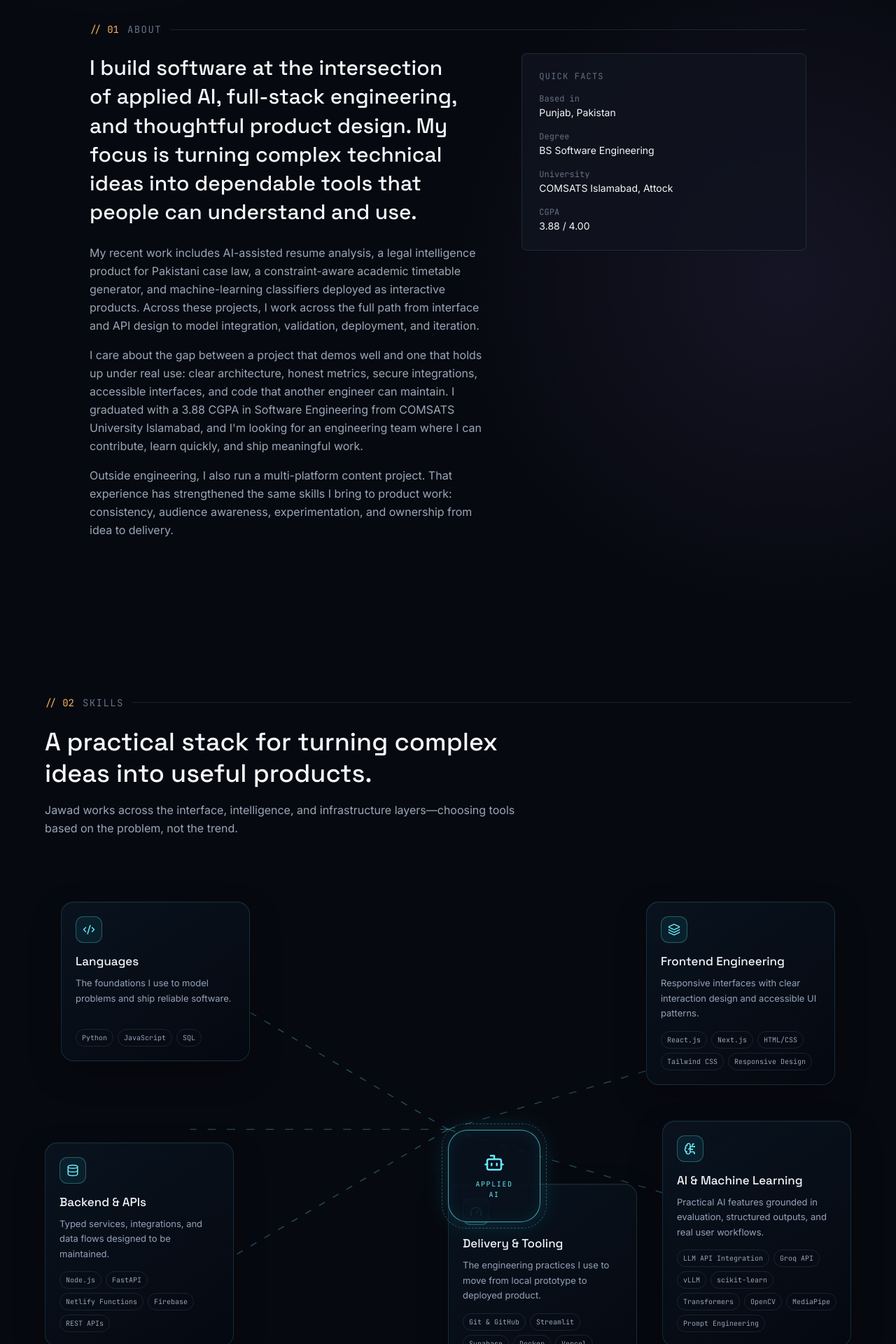
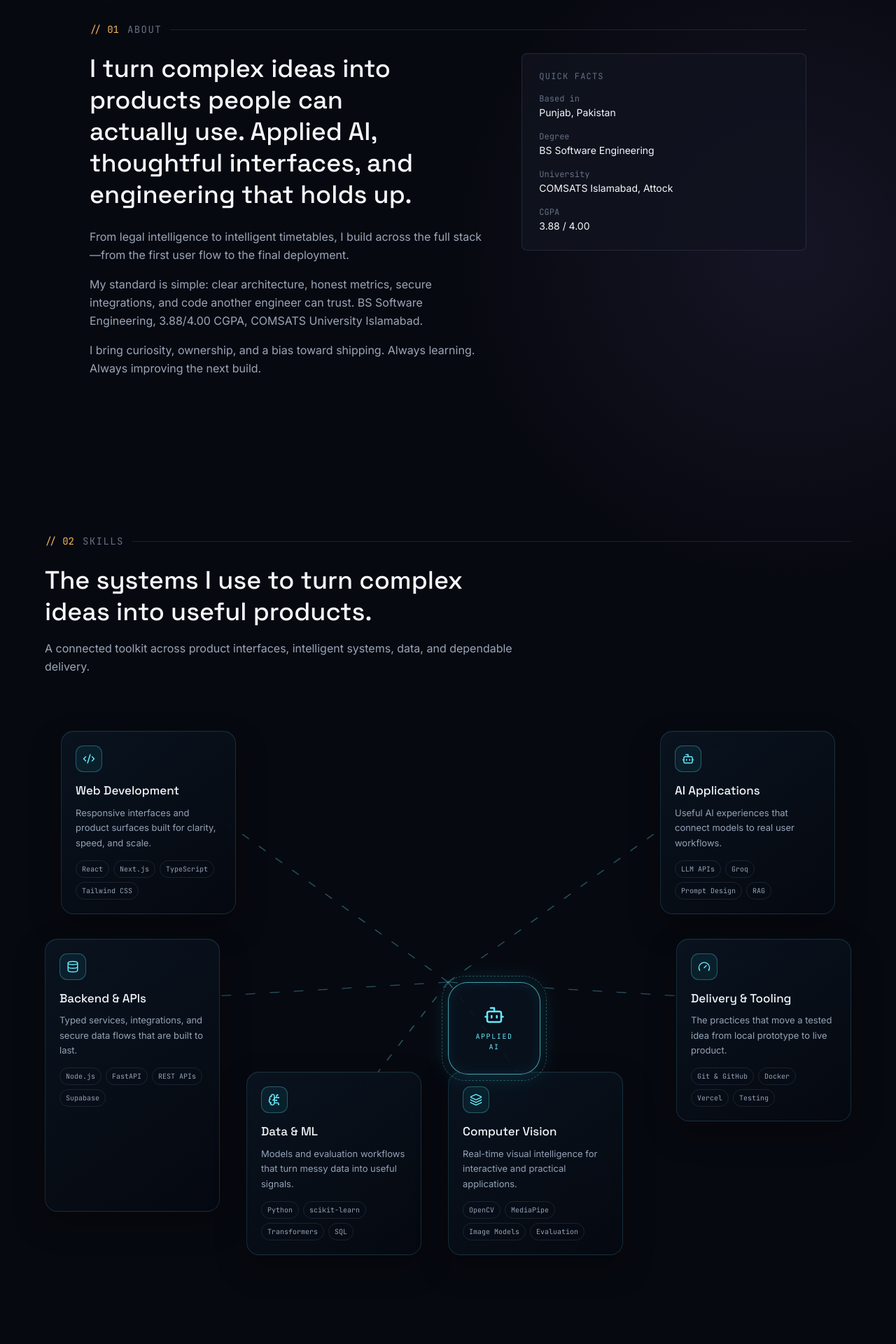
Before and after one commit to LostxSoul01/Jawad_Portfolio, a Next.js app: page / in a window 1280 px wide. Shown: the part 880-2800 px from the top of the page at 70% size. Built offline with nearby package versions, Linux system fonts and the light colour scheme.

Commit message:
feat: refine skills network and about section

```diff
--- a/src/app/globals.css
+++ b/src/app/globals.css
@@ -300,3 +300,22 @@ body::after {
 @media (prefers-reduced-motion: reduce) {
   .tech-background__signals line, .tech-background__orb, .tech-background__node, .skills-network__lines line, .skills-network__core-ring { animation: none; }
 }
+
+/* Six-node capability map: spacious desktop geometry inspired by the reference composition. */
+.skills-network { min-height: 780px; }
+.skills-network__lines { inset: 0; height: 100%; }
+.skills-network__lines path { fill: none; stroke: rgba(103, 232, 249, 0.34); stroke-width: 0.16; stroke-dasharray: 1.2 1.8; animation: signal-flow 5.5s linear infinite; }
+.skills-node { width: min(250px, 24%); }
+.skills-node--1 { left: 2%; top: 4%; }
+.skills-node--2 { right: 2%; top: 4%; }
+.skills-node--3 { left: 0; top: 42%; }
+.skills-node--4 { left: 25%; bottom: 0; }
+.skills-node--5 { right: 25%; bottom: 0; transform: none; }
+.skills-node--5:hover { transform: translateY(-7px); }
+.skills-node--6 { right: 0; top: 42%; }
+
+@media (max-width: 767px) {
+  .skills-network { min-height: auto; }
+  .skills-node--1, .skills-node--2, .skills-node--3, .skills-node--4, .skills-node--5, .skills-node--6 { position: static; width: auto; transform: none; }
+  .skills-node--5:hover { transform: translateY(-7px); }
+}
--- a/src/components/About.tsx
+++ b/src/components/About.tsx
@@ -23,34 +23,22 @@ export default function About() {
             viewport={{ once: true, margin: "-80px" }}
             transition={{ duration: 0.6 }}
           >
-            <p className="font-display text-2xl sm:text-3xl leading-snug text-text-primary text-balance">
-              I build software at the intersection of applied AI, full-stack
-              engineering, and thoughtful product design. My focus is turning
-              complex technical ideas into dependable tools that people can
-              understand and use.
+            <p className="font-display text-3xl sm:text-4xl leading-tight text-text-primary text-balance">
+              I turn complex ideas into products people can actually use.
+              Applied AI, thoughtful interfaces, and engineering that holds up.
             </p>
             <p className="mt-6 text-text-muted leading-relaxed">
-              My recent work includes AI-assisted resume analysis, a legal
-              intelligence product for Pakistani case law, a constraint-aware
-              academic timetable generator, and machine-learning classifiers
-              deployed as interactive products. Across these projects, I work
-              across the full path from interface and API design to model
-              integration, validation, deployment, and iteration.
+              From legal intelligence to intelligent timetables, I build across
+              the full stack—from the first user flow to the final deployment.
             </p>
             <p className="mt-4 text-text-muted leading-relaxed">
-              I care about the gap between a project that demos well and one
-              that holds up under real use: clear architecture, honest metrics,
-              secure integrations, accessible interfaces, and code that another
-              engineer can maintain. I graduated with a 3.88 CGPA in Software
-              Engineering from COMSATS University Islamabad, and I&apos;m looking
-              for an engineering team where I can contribute, learn quickly,
-              and ship meaningful work.
+              My standard is simple: clear architecture, honest metrics, secure
+              integrations, and code another engineer can trust. BS Software
+              Engineering, 3.88/4.00 CGPA, COMSATS University Islamabad.
             </p>
             <p className="mt-4 text-text-muted leading-relaxed">
-              Outside engineering, I also run a multi-platform content
-              project. That experience has strengthened the same skills I bring
-              to product work: consistency, audience awareness, experimentation,
-              and ownership from idea to delivery.
+              I bring curiosity, ownership, and a bias toward shipping. Always
+              learning. Always improving the next build.
             </p>
           </motion.div>
 
--- a/src/components/Skills.tsx
+++ b/src/components/Skills.tsx
@@ -5,7 +5,7 @@ import { Bot, BrainCircuit, Code2, Database, Gauge, Layers3 } from "lucide-react
 import SectionLabel from "./SectionLabel";
 import { skillGroups } from "@/data/skills";
 
-const icons = [Code2, Layers3, Database, BrainCircuit, Gauge];
+const icons = [Code2, Bot, Database, BrainCircuit, Layers3, Gauge];
 
 export default function Skills() {
   return (
@@ -13,13 +13,18 @@ export default function Skills() {
       <div className="mx-auto max-w-6xl">
         <SectionLabel index="02" label="skills" />
         <div className="mb-12 max-w-2xl">
-          <p className="font-display text-3xl leading-tight text-text-primary sm:text-4xl">A practical stack for turning complex ideas into useful products.</p>
-          <p className="mt-4 leading-relaxed text-text-muted">Jawad works across the interface, intelligence, and infrastructure layers—choosing tools based on the problem, not the trend.</p>
+          <p className="font-display text-3xl leading-tight text-text-primary sm:text-4xl">The systems I use to turn complex ideas into useful products.</p>
+          <p className="mt-4 leading-relaxed text-text-muted">A connected toolkit across product interfaces, intelligent systems, data, and dependable delivery.</p>
         </div>
 
         <div className="skills-network">
           <svg className="skills-network__lines" viewBox="0 0 100 100" preserveAspectRatio="none" aria-hidden="true">
-            {skillGroups.map((_, index) => <line key={index} x1="50" y1="50" x2={index % 2 === 0 ? "18" : "82"} y2={`${18 + index * 16}`} />)}
+            <path d="M50 50 L18 16" />
+            <path d="M50 50 L82 16" />
+            <path d="M50 50 L16 53" />
+            <path d="M50 50 L31 86" />
+            <path d="M50 50 L69 86" />
+            <path d="M50 50 L84 53" />
           </svg>
           <motion.div className="skills-network__core" initial={{ scale: 0.8, opacity: 0 }} whileInView={{ scale: 1, opacity: 1 }} viewport={{ once: true }} transition={{ type: "spring", stiffness: 160 }}>
             <span className="skills-network__core-ring" />
@@ -31,7 +36,7 @@ export default function Skills() {
             {skillGroups.map((group, index) => {
               const Icon = icons[index] ?? BrainCircuit;
               return (
-                <motion.article key={group.label} initial={{ opacity: 0, y: 18 }} whileInView={{ opacity: 1, y: 0 }} viewport={{ once: true, margin: "-50px" }} transition={{ duration: 0.45, delay: index * 0.08 }} className={`skills-node skills-node--${index + 1}`}>
+                <motion.article key={group.label} initial={{ opacity: 0, y: 18 }} whileInView={{ opacity: 1, y: 0 }} viewport={{ once: true, margin: "-50px" }} transition={{ duration: 0.45, delay: index * 0.07 }} className={`skills-node skills-node--${index + 1}`}>
                   <div className="skills-node__icon"><Icon size={18} /></div>
                   <h3>{group.label}</h3>
                   <p>{group.description}</p>
--- a/src/data/skills.ts
+++ b/src/data/skills.ts
@@ -6,37 +6,33 @@ export type SkillGroup = {
 
 export const skillGroups: SkillGroup[] = [
   {
-    label: "Languages",
-    description: "The foundations I use to model problems and ship reliable software.",
-    items: ["Python", "JavaScript", "SQL"],
+    label: "Web Development",
+    description: "Responsive interfaces and product surfaces built for clarity, speed, and scale.",
+    items: ["React", "Next.js", "TypeScript", "Tailwind CSS"],
   },
   {
-    label: "Frontend Engineering",
-    description: "Responsive interfaces with clear interaction design and accessible UI patterns.",
-    items: ["React.js", "Next.js", "HTML/CSS", "Tailwind CSS", "Responsive Design"],
+    label: "AI Applications",
+    description: "Useful AI experiences that connect models to real user workflows.",
+    items: ["LLM APIs", "Groq", "Prompt Design", "RAG"],
   },
   {
     label: "Backend & APIs",
-    description: "Typed services, integrations, and data flows designed to be maintained.",
-    items: ["Node.js", "FastAPI", "Netlify Functions", "Firebase", "REST APIs"],
+    description: "Typed services, integrations, and secure data flows that are built to last.",
+    items: ["Node.js", "FastAPI", "REST APIs", "Supabase"],
   },
   {
-    label: "AI & Machine Learning",
-    description: "Practical AI features grounded in evaluation, structured outputs, and real user workflows.",
-    items: [
-      "LLM API Integration",
-      "Groq API",
-      "vLLM",
-      "scikit-learn",
-      "Transformers",
-      "OpenCV",
-      "MediaPipe",
-      "Prompt Engineering",
-    ],
+    label: "Data & ML",
+    description: "Models and evaluation workflows that turn messy data into useful signals.",
+    items: ["Python", "scikit-learn", "Transformers", "SQL"],
+  },
+  {
+    label: "Computer Vision",
+    description: "Real-time visual intelligence for interactive and practical applications.",
+    items: ["OpenCV", "MediaPipe", "Image Models", "Evaluation"],
   },
   {
     label: "Delivery & Tooling",
-    description: "The engineering practices I use to move from local prototype to deployed product.",
-    items: ["Git & GitHub", "Streamlit", "Supabase", "Docker", "Vercel", "Netlify", "VS Code"],
+    description: "The practices that move a tested idea from local prototype to live product.",
+    items: ["Git & GitHub", "Docker", "Vercel", "Testing"],
   },
 ];
```
